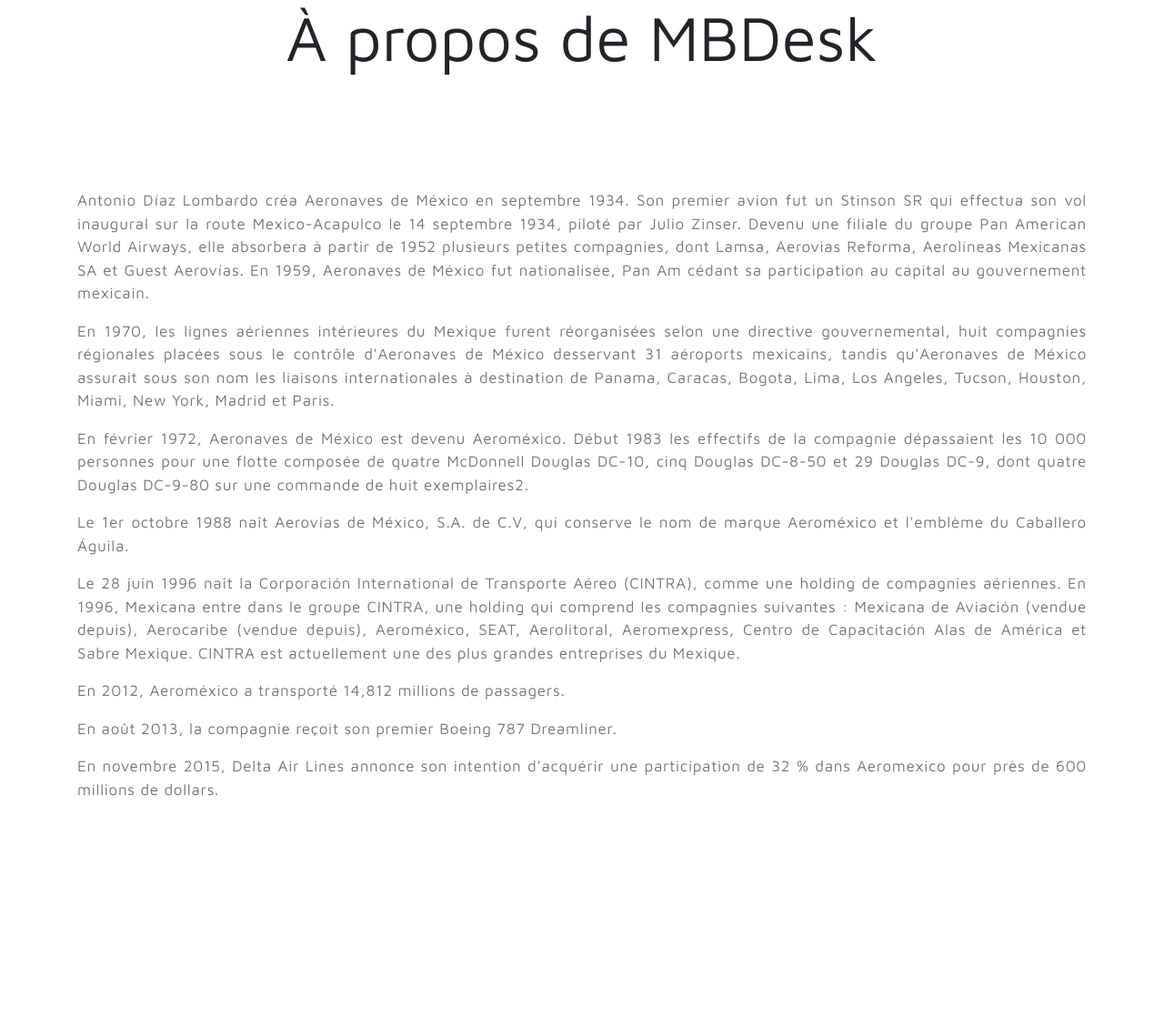
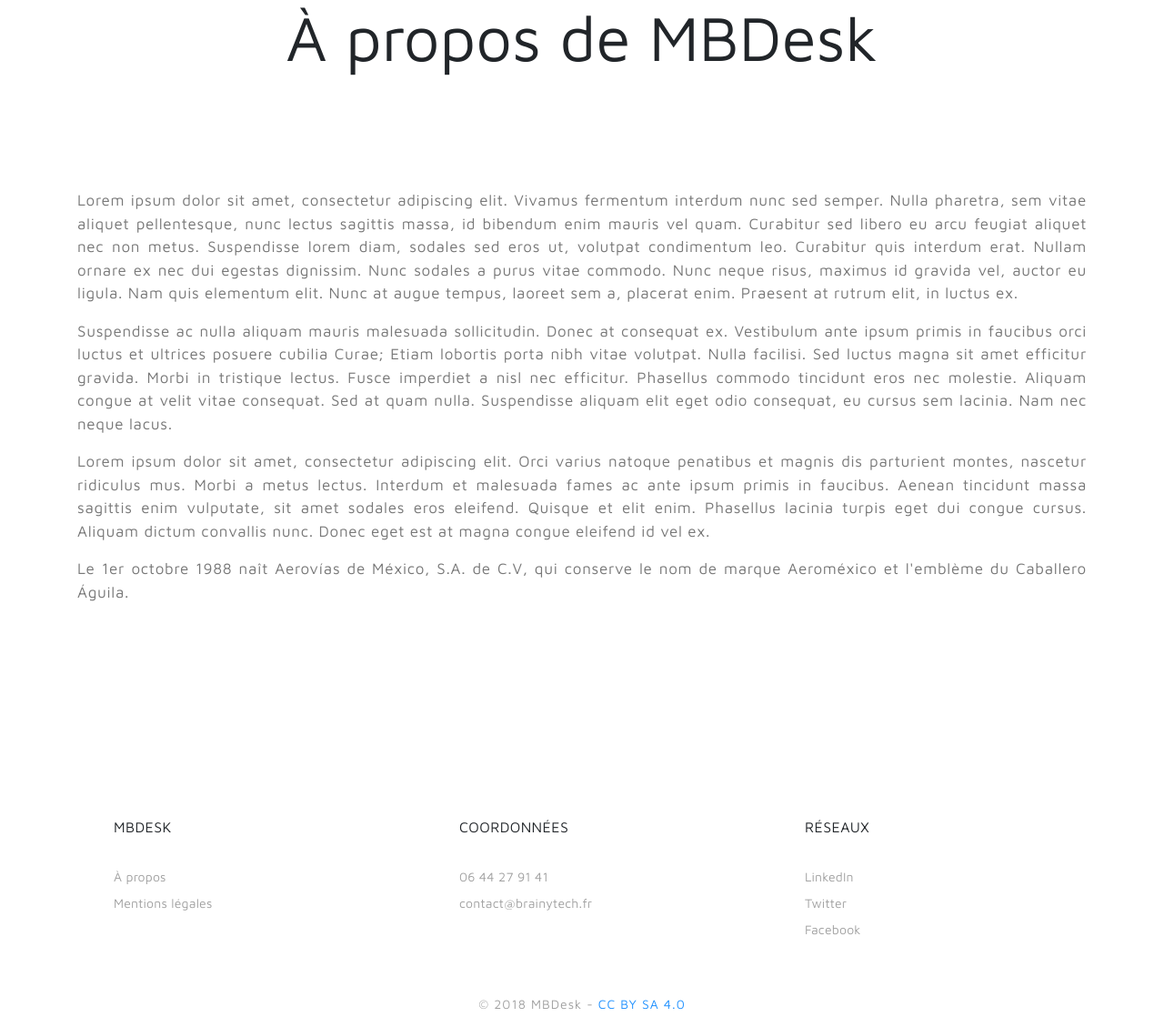
Before and after one commit to julien-pintodafonseca/My_Brainy_Desk, a PHP site: page /a-propos.php in a window 1280 px wide. Shown: the part 357-1475 px from the top of the page at 91% size. Run offline with PHP 8.4, Linux system fonts and the light colour scheme.

Commit message:
Update a-propos.php

```diff
--- a/a-propos.php
+++ b/a-propos.php
@@ -28,28 +28,16 @@
             <div class="row" style="align-items:center;">
                 <div class="col">
                     <p>
-                    Antonio Díaz Lombardo créa Aeronaves de México en septembre 1934. Son premier avion fut un Stinson SR qui effectua son vol inaugural sur la route Mexico-Acapulco le 14 septembre 1934, piloté par Julio Zinser. Devenu une filiale du groupe Pan American World Airways, elle absorbera à partir de 1952 plusieurs petites compagnies, dont Lamsa, Aerovias Reforma, Aerolíneas Mexicanas SA et Guest Aerovías. En 1959, Aeronaves de México fut nationalisée, Pan Am cédant sa participation au capital au gouvernement mexicain.
+                    Lorem ipsum dolor sit amet, consectetur adipiscing elit. Vivamus fermentum interdum nunc sed semper. Nulla pharetra, sem vitae aliquet pellentesque, nunc lectus sagittis massa, id bibendum enim mauris vel quam. Curabitur sed libero eu arcu feugiat aliquet nec non metus. Suspendisse lorem diam, sodales sed eros ut, volutpat condimentum leo. Curabitur quis interdum erat. Nullam ornare ex nec dui egestas dignissim. Nunc sodales a purus vitae commodo. Nunc neque risus, maximus id gravida vel, auctor eu ligula. Nam quis elementum elit. Nunc at augue tempus, laoreet sem a, placerat enim. Praesent at rutrum elit, in luctus ex.
                     </p>
                     <p>
-                    En 1970, les lignes aériennes intérieures du Mexique furent réorganisées selon une directive gouvernemental, huit compagnies régionales placées sous le contrôle d'Aeronaves de México desservant 31 aéroports mexicains, tandis qu'Aeronaves de México assurait sous son nom les liaisons internationales à destination de Panama, Caracas, Bogota, Lima, Los Angeles, Tucson, Houston, Miami, New York, Madrid et Paris.
+                    Suspendisse ac nulla aliquam mauris malesuada sollicitudin. Donec at consequat ex. Vestibulum ante ipsum primis in faucibus orci luctus et ultrices posuere cubilia Curae; Etiam lobortis porta nibh vitae volutpat. Nulla facilisi. Sed luctus magna sit amet efficitur gravida. Morbi in tristique lectus. Fusce imperdiet a nisl nec efficitur. Phasellus commodo tincidunt eros nec molestie. Aliquam congue at velit vitae consequat. Sed at quam nulla. Suspendisse aliquam elit eget odio consequat, eu cursus sem lacinia. Nam nec neque lacus.
                     </p>
                     <p>
-                    En février 1972, Aeronaves de México est devenu Aeroméxico. Début 1983 les effectifs de la compagnie dépassaient les 10 000 personnes pour une flotte composée de quatre McDonnell Douglas DC-10, cinq Douglas DC-8-50 et 29 Douglas DC-9, dont quatre Douglas DC-9-80 sur une commande de huit exemplaires2.
+                    Lorem ipsum dolor sit amet, consectetur adipiscing elit. Orci varius natoque penatibus et magnis dis parturient montes, nascetur ridiculus mus. Morbi a metus lectus. Interdum et malesuada fames ac ante ipsum primis in faucibus. Aenean tincidunt massa sagittis enim vulputate, sit amet sodales eros eleifend. Quisque et elit enim. Phasellus lacinia turpis eget dui congue cursus. Aliquam dictum convallis nunc. Donec eget est at magna congue eleifend id vel ex.
                     </p>
                     <p>
                     Le 1er octobre 1988 naît Aerovías de México, S.A. de C.V, qui conserve le nom de marque Aeroméxico et l'emblème du Caballero Águila.
-                    </p>
-                    <p>
-                    Le 28 juin 1996 naît la Corporación International de Transporte Aéreo (CINTRA), comme une holding de compagnies aériennes. En 1996, Mexicana entre dans le groupe CINTRA, une holding qui comprend les compagnies suivantes : Mexicana de Aviación (vendue depuis), Aerocaribe (vendue depuis), Aeroméxico, SEAT, Aerolitoral, Aeromexpress, Centro de Capacitación Alas de América et Sabre Mexique. CINTRA est actuellement une des plus grandes entreprises du Mexique.
-                    </p>
-                    <p>
-                    En 2012, Aeroméxico a transporté 14,812 millions de passagers.
-                    </p>
-                    <p>
-                    En août 2013, la compagnie reçoit son premier Boeing 787 Dreamliner.
-                    </p>
-                    <p>
-                    En novembre 2015, Delta Air Lines annonce son intention d'acquérir une participation de 32 % dans Aeromexico pour près de 600 millions de dollars.
                     </p>
                 </div>
             </div>
```
